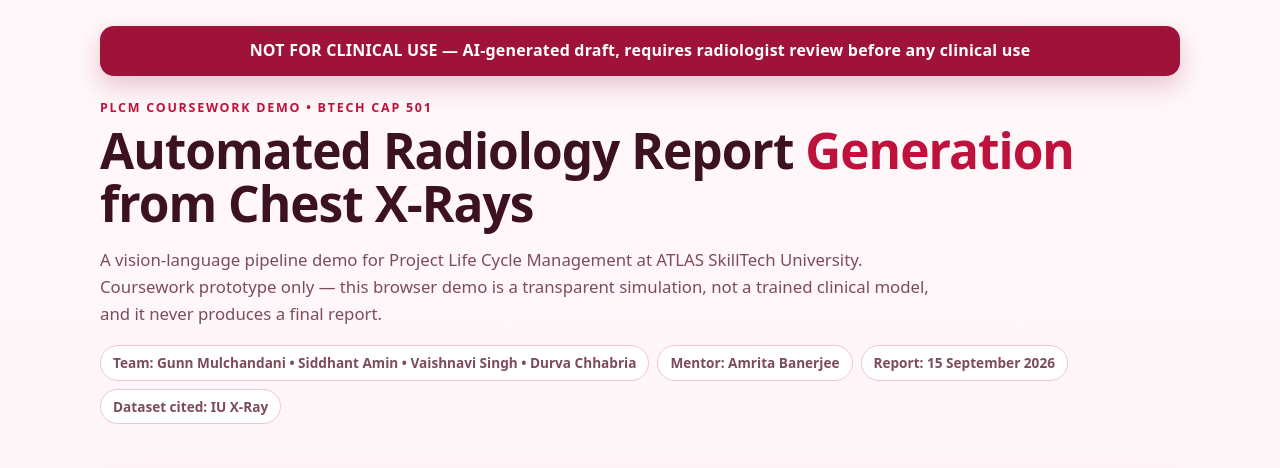
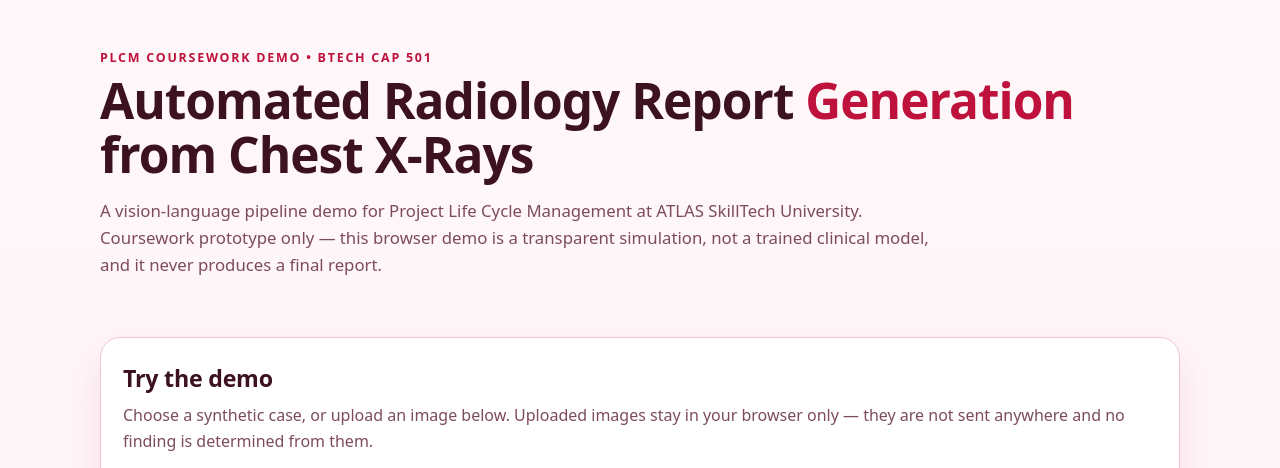
Before and after one commit to durvachhabria/chest-xray-report-generator, a plain HTML site: page docs/index.html in a window 1280 px wide. Shown: the top 468 px of the page. Drawn offline with Linux system fonts and the light colour scheme.

Commit message:
Remove top banner and hero pills for cleaner professional header

```diff
--- a/docs/index.html
+++ b/docs/index.html
@@ -8,16 +8,9 @@
 </head>
 <body>
 <header>
-  <div class="banner" id="labelLineTop">NOT FOR CLINICAL USE — AI-generated draft, requires radiologist review before any clinical use</div>
   <p class="eyebrow">PLCM Coursework Demo • BTECH CAP 501</p>
   <h1>Automated Radiology Report <span>Generation</span> from Chest X-Rays</h1>
   <p class="sub">A vision-language pipeline demo for Project Life Cycle Management at ATLAS SkillTech University. Coursework prototype only — this browser demo is a transparent simulation, not a trained clinical model, and it never produces a final report.</p>
-  <div class="hero-pills">
-    <span class="pill">Team: Gunn Mulchandani • Siddhant Amin • Vaishnavi Singh • Durva Chhabria</span>
-    <span class="pill">Mentor: Amrita Banerjee</span>
-    <span class="pill">Report: 15 September 2026</span>
-    <span class="pill">Dataset cited: IU X-Ray</span>
-  </div>
 </header>
 
 <main>
```
